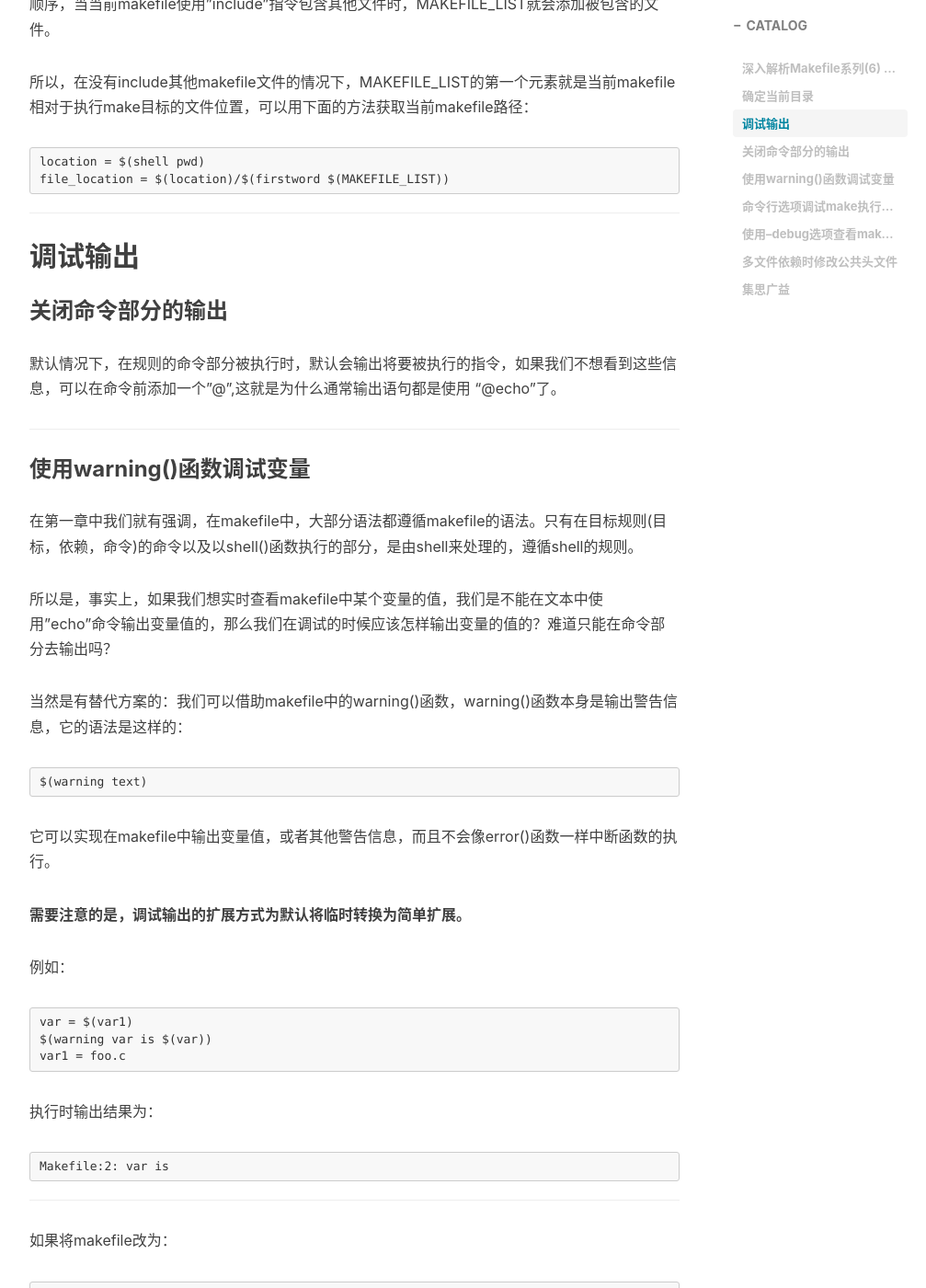
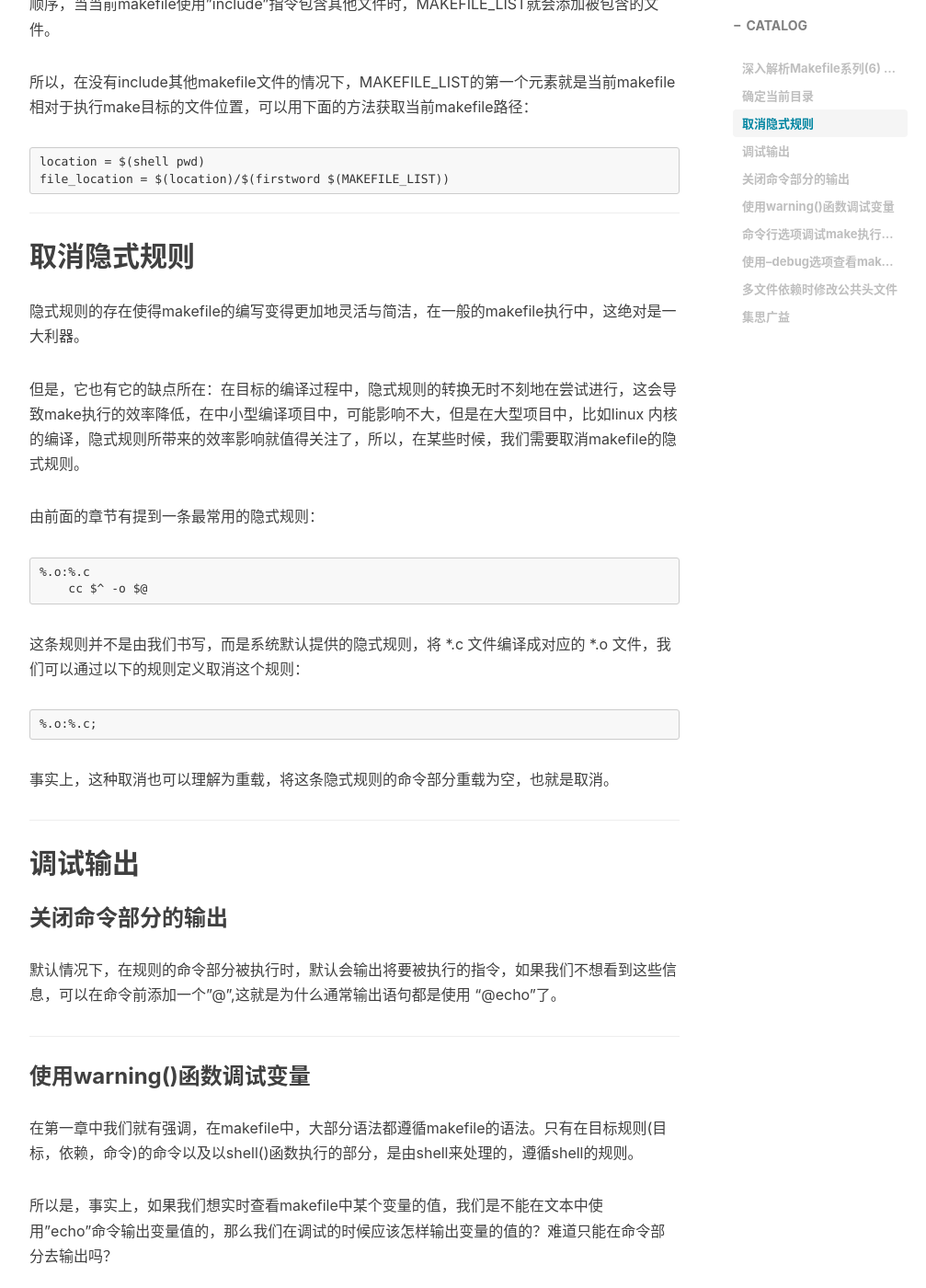
Before and after one commit to downeyboy/downeyboy.github.io, a Jekyll site: the page built from _posts/2019-05-23-makefile_series_6.md, in a window 1280 px wide and 1400 px high, scrolled down 1678 px. Shown: the whole window at 92% size, without its empty margins (233-1240 px from the left). Built offline with Jekyll 4.4.1, drawn with Linux system fonts in a browser that asks for light colours; nearby versions of some CDN libraries; Markdown is read by kramdown in place of the engine named in the settings; comment, search, counter and statistics services are not loaded.

Commit message:
add : add how to cancel implict rule

````diff
--- a/_posts/2019-05-23-makefile_series_6.md
+++ b/_posts/2019-05-23-makefile_series_6.md
@@ -59,8 +59,26 @@ location = $(shell pwd)
 file_location = $(location)/$(firstword $(MAKEFILE_LIST))
 ```
 
+****
 
+## 取消隐式规则
+隐式规则的存在使得makefile的编写变得更加地灵活与简洁，在一般的makefile执行中，这绝对是一大利器。
 
+但是，它也有它的缺点所在：在目标的编译过程中，隐式规则的转换无时不刻地在尝试进行，这会导致make执行的效率降低，在中小型编译项目中，可能影响不大，但是在大型项目中，比如linux 内核的编译，隐式规则所带来的效率影响就值得关注了，所以，在某些时候，我们需要取消makefile的隐式规则。
+
+由前面的章节有提到一条最常用的隐式规则：
+
+```
+%.o:%.c
+    cc $^ -o $@
+```
+
+这条规则并不是由我们书写，而是系统默认提供的隐式规则，将 *.c 文件编译成对应的 *.o 文件，我们可以通过以下的规则定义取消这个规则：
+```
+%.o:%.c;
+```
+
+事实上，这种取消也可以理解为重载，将这条隐式规则的命令部分重载为空，也就是取消。
 
 ****
 
````
